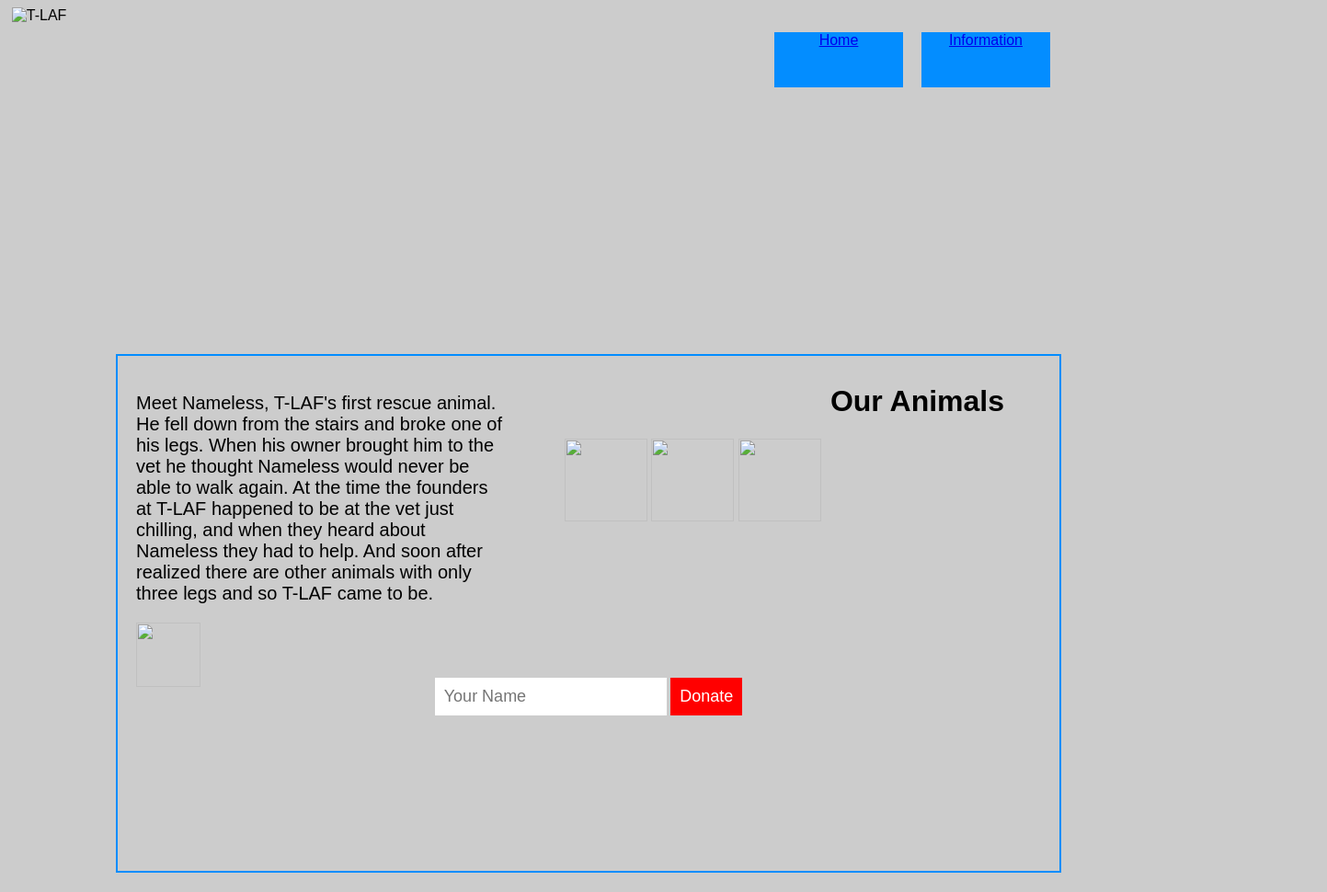
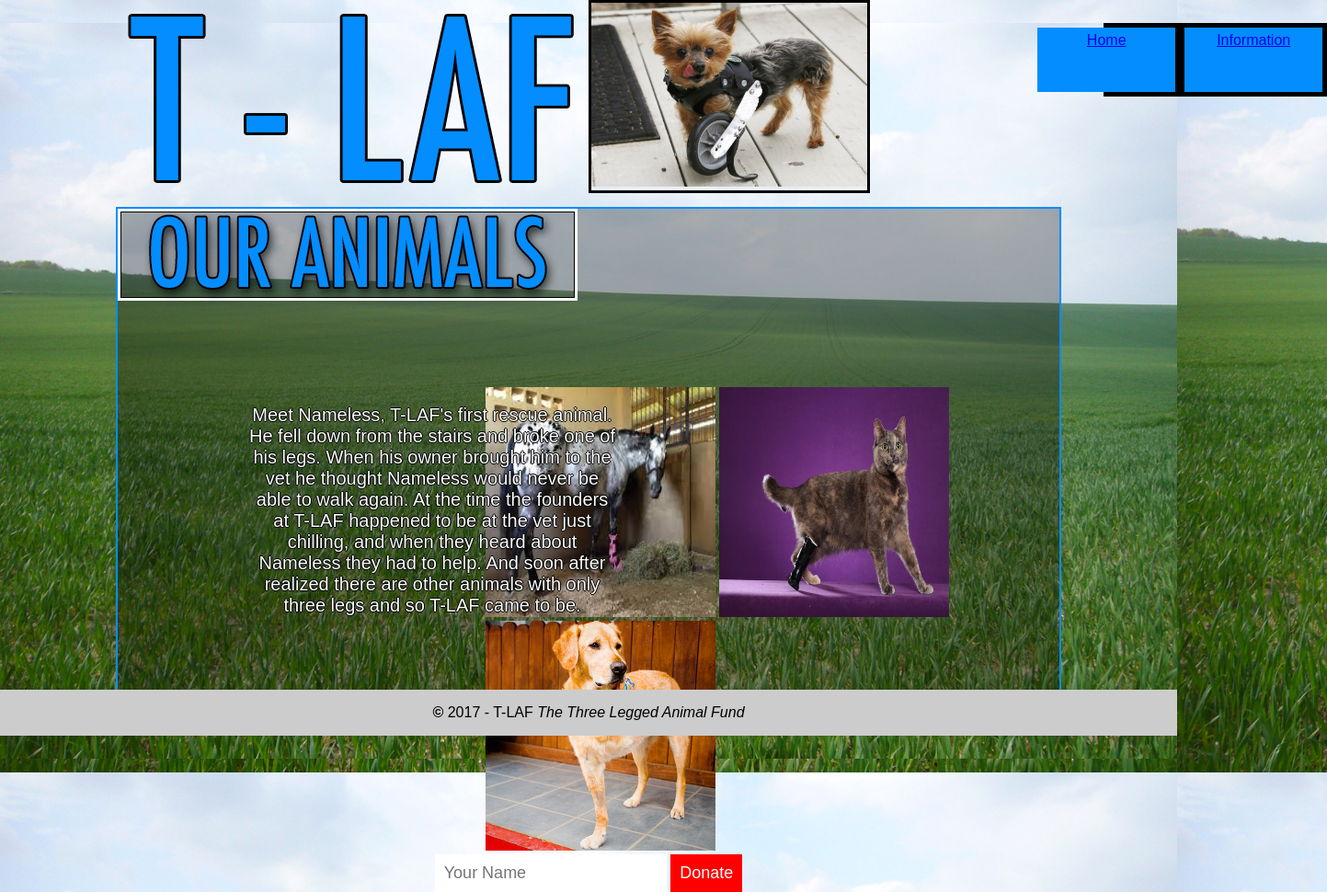
Before and after one commit to itsdamonoliver/TheLegs, a plain HTML site: page info.html in a window 1280 px wide. Shown: the whole page at 92% size, 1443 px wide, since content can reach past the window. Before the commit the page ends 949 px from the top, so only its background shows below. Drawn offline with nearby package versions, Linux system fonts and the light colour scheme.

Commit message:
Finished

```diff
--- a/info.html
+++ b/info.html
@@ -13,7 +13,11 @@
 	<body>
 		<!-- == content == -->
 		<div id="logo">
-			<img src="tlaf.png" alt="T-LAF">
+			<img src="img/tlaf.png" alt="T-LAF">
+		</div>
+
+		<div id="dog">
+			<img src="img/dog.jpg" alt="DOG" height="200" width="300">
 		</div>
 		<div id="main_menu">
 			<a href="index.html"><div class="menu_item">Home</div></a>
@@ -29,18 +33,14 @@
 							T-LAF came to be.
 						  </p>
 
-					<div id="dog">
-						<img src="dog.jpg" height="70" width="70">
-					</div>
-
 				</div>
 				<div id="pictureheader">
-          <h1>Our Animals</h2>
+					<img src="img/OurAnimals.png" alt="OUR ANIMALS">
              </div>
 						 <div id="imagelist">
-							 <img src="horse.jpg" height="90" width="90">
-							 <img src="cat.jpg" height="90" width="90">
-               <img src="" height="90" width="90">
+							 <img src="img/horse.jpeg" height="250" width="250">
+							 <img src="img/cat.jpg" height="250" width="250">
+							 <img src="img/dog2.jpg" height="250" width="250">
 
 				</div>
 
@@ -50,6 +50,12 @@
       </div>
 	   </div>
 		<!-- == scripts == -->
+
+		<!-- == Footer == -->
+
+	<div class="footer"><strong>©</strong> 2017 - T-LAF <i>The Three Legged Animal Fund</i></div>
+
+
 		<script src="https://ajax.googleapis.com/ajax/libs/jquery/1.11.3/jquery.min.js"></script>
 		<script type="text/javascript" src="script.js"></script>
 
--- a/styles.css
+++ b/styles.css
@@ -31,7 +31,7 @@ body {
 #para {
   position: absolute;
   margin: 20px 10px;
-  top: 49%;
+  top: 48%;
   left: 15%;
   text-align: center;
   padding: 20px;
@@ -73,7 +73,7 @@ body {
 }
 #video {
   position: absolute;
-  top: 490px;
+  top: 460px;
   left: 930px;
 }
 #welcome {
--- a/stylesinfo.css
+++ b/stylesinfo.css
@@ -7,7 +7,8 @@ body, html {
     padding: 0;
     border: none;
     box-sizing: border-box;
-    background-color: #CCCCCC;
+    background: url(img/grass.jpg);
+    background-size: cover;
 }
 body {
     font-family: "Ariel", sans-serif;
@@ -15,56 +16,48 @@ body {
 
 /* ======= ======= =======  container  ======= ======= ======= */
 #content {
-    width: 80%;
-    height: 70%;
-    margin: 120px auto;
-    border: solid 2px #038DFF;
+  width: 80%;
+  height: 70%;
+  margin: 120px auto;
+  border: solid 2px #038DFF;
+  background-color: #CCCCCC;
+  background: rgba(0,0,0,0.3)
 }
 
-/* ======= ======= ======= styles  ======= ======= ======= */
-/* ======= ======= ======= styles  ======= ======= ======= */
-/* ======= ======= ======= styles  ======= ======= ======= */
-/*p {
-  margin: 20px auto;
+/* ======= ======= ======= footer  ======= ======= ======= */
+.footer {
+  position: fixed;
+  right: 0;
+  bottom: 0;
+  left: 0;
+  padding: 1rem;
+  background-color: #CCCCCC;
   text-align: center;
-  background-color: #eee;
-  width: 120px;
-  height: 60px;
 }
-#paragraph2 {
-  text-align: center;
-  background-color: #eee;
-  color: #0055FF;
-}*/
-/*.paraA {
-  float: left;
-  margin: 20px 10px;
-  padding: 20px;
-  width: 120px;
-  height: 60px;
-  text-align: center;
-  box-sizing: border-box;
-  background-color: #eee;
-  color: #1AC212;
-}*/
-p {
-  font-size: 20px;
+#logo {
+  position: absolute;
+  height: 200px;
+  width: 400px;;
+  top: 0%;
+  left: 10%;
 }
+
 #text {
   position: absolute;
-  float: left;
-  margin-top: 0px;
+  top: 400px;
+  left:250px;
   padding: 20px;
   width: 400px;
   height: 500px;
-}
-#dog {
-
+  font-size: 20px;
+  text-align: center;
+  color: #FDFDFD;
+  text-shadow: -1px 0 #000000,0 1px #000000,1px 0 #000000,0 -1px #000000;}
 }
 #pictureheader {
   float: right;
   margin-top: 0%;
-  margin-right: 50px;
+  margin-right: 350px;
   padding: 10px;
   text-align: center;
 
@@ -72,10 +65,10 @@ p {
 #imagelist{
   float:right;
   margin-top: 90px;
-  margin-left: 100px;
+  margin-left: 400px;
 }
 #donations {
-  margin-top: 350px;
+  margin-top: 400px;
   text-align: center;
 }
 input {
@@ -87,30 +80,31 @@ input[type="Submit"] {
   background: red;
   color: white;
 }
+#dog {
+    position: absolute;
+    top: 0%;
+    left: 50%;
+    border: 3px solid;
+}
 #main_menu {
   display: flex;
   flex-direction: row;
   justify-content: flex-end;
-  align-content: flex-end;
-  width: 80%;
-  height: 30%;
-  margin: 45px auto;
+  width: 19%;
+  height: 80px;
+  margin: 45px 5px 0px 1200px;
   text-align: center;
+  background-color: black;
 }
 .menu_item {
-  margin: 10px;
+  margin: 5px;
   width: 140px;
   height: 60px;
+  padding: 5px;
   background-color: #038DFF;
-  text-align: center;
 }
-#logo {
-  position: absolute;
-  height: 200px;
-  width: 400px;;
-  top: 1%;
-  left: 1%;
-}
+
+
 /* ======= ======= ======= positioning  ======= ======= ======= */
 /*#main-menu {
 
```
Also changed, not shown: img/._OurAnimals.png (added), img/._dog2.jpg (added), img/OurAnimals.png (added), img/dog2.jpg (added).
